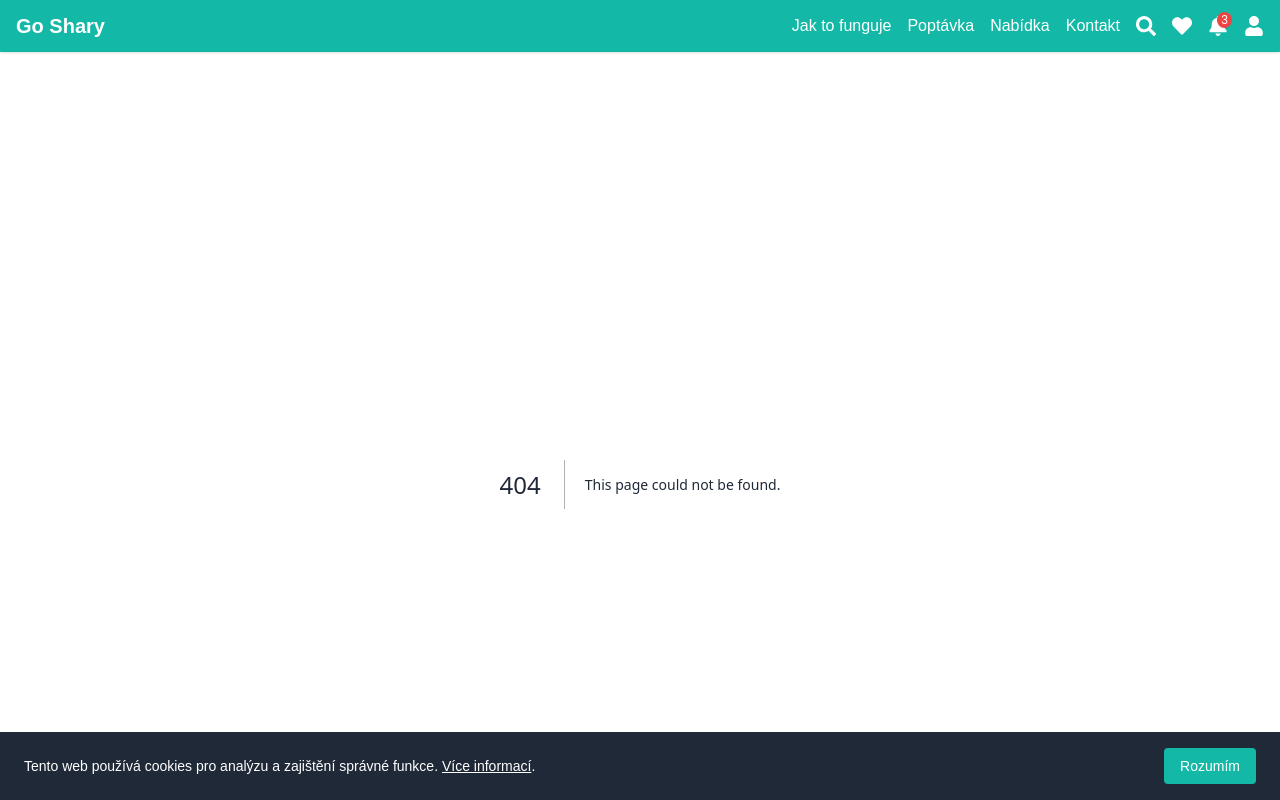
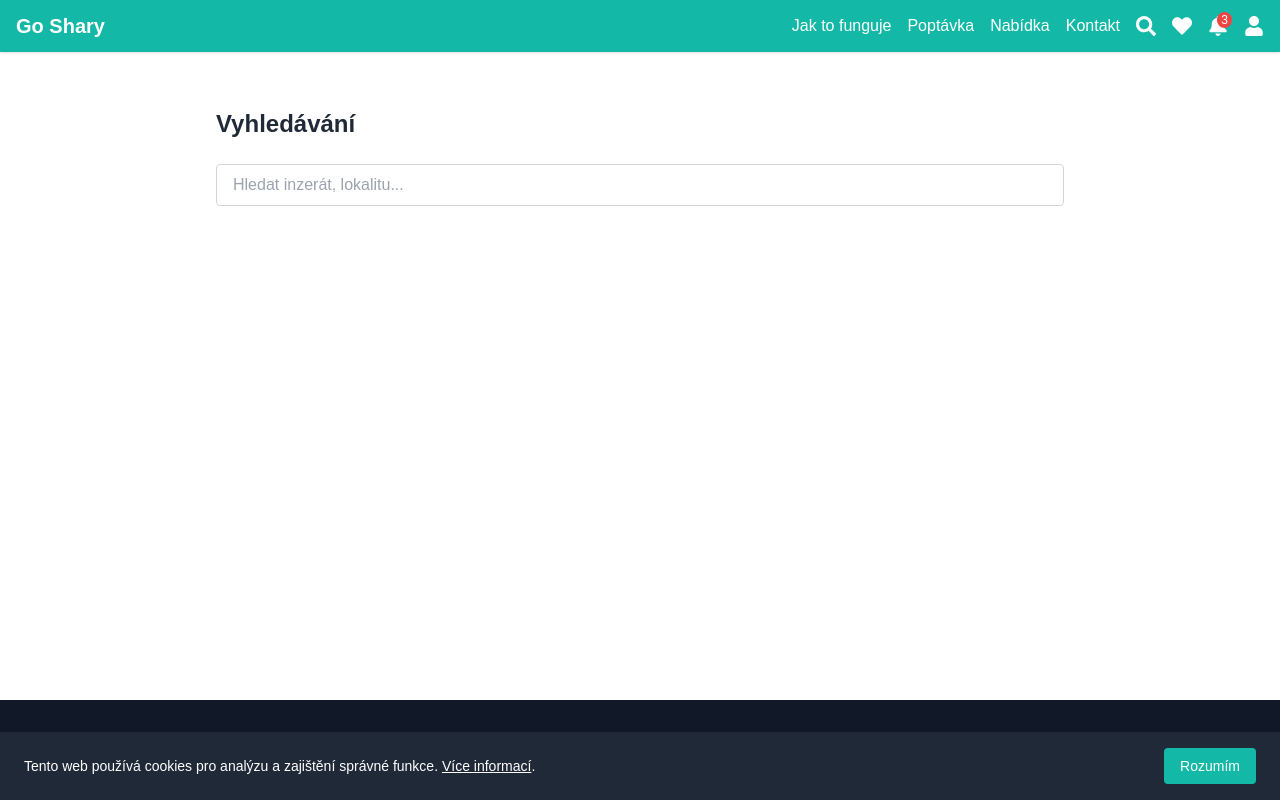
Before and after one commit to Tekier10/goshary, a Next.js app: page /vyhledavani in a window 1280 px wide. Before the commit this address had no page. Shown: the top 800 px of the page. Built offline with nearby package versions, Linux system fonts and the light colour scheme; a web font is replaced by a local one.

Commit message:
Create vyhledavani.tsx

```diff
--- /dev/null
+++ b/pages/vyhledavani.tsx
@@ -0,0 +1,67 @@
+import { useState } from 'react';
+import Head from 'next/head';
+import nabidkyData from '../data/nabidky.json';
+import poptavkyData from '../data/poptavky.json';
+import Link from 'next/link';
+
+export default function VyhledavaniPage() {
+  const [search, setSearch] = useState('');
+
+  const filtruj = (text: string) =>
+    (nabidkyData as any[])
+      .concat(poptavkyData as any[])
+      .filter((item) =>
+        `${item.titulek} ${item.popis} ${item.lokalita}`
+          .toLowerCase()
+          .includes(text.toLowerCase())
+      );
+
+  const vysledky = filtruj(search);
+
+  return (
+    <>
+      <Head>
+        <title>Vyhledávání | GoShary</title>
+      </Head>
+
+      <main className="max-w-4xl mx-auto p-6 space-y-6">
+        <h1 className="text-2xl font-bold">Vyhledávání</h1>
+
+        <input
+          type="text"
+          placeholder="Hledat inzerát, lokalitu..."
+          className="w-full border border-gray-300 rounded px-4 py-2 focus:outline-none focus:ring-2 focus:ring-teal-500"
+          value={search}
+          onChange={(e) => setSearch(e.target.value)}
+        />
+
+        {search && (
+          <div className="space-y-4">
+            <p className="text-gray-600 text-sm">
+              Nalezeno: {vysledky.length} záznamů
+            </p>
+            <ul className="space-y-4">
+              {vysledky.map((item) => (
+                <li
+                  key={item.id}
+                  className="border p-4 rounded shadow-sm hover:shadow-md transition"
+                >
+                  <Link
+                    href={`/${item.typ === 'poptavka' ? 'poptavka' : 'nabidka'}/${item.id}`}
+                    className="text-lg font-semibold text-teal-700 hover:underline"
+                  >
+                    {item.titulek}
+                  </Link>
+                  <p className="text-sm text-gray-500">{item.lokalita}</p>
+                  <p className="mt-2 text-sm text-gray-700 line-clamp-2">
+                    {item.popis}
+                  </p>
+                </li>
+              ))}
+            </ul>
+          </div>
+        )}
+      </main>
+    </>
+  );
+}
```
